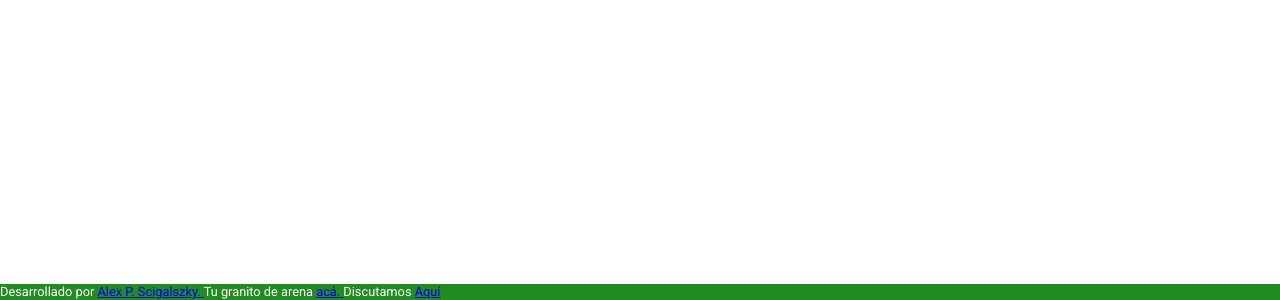
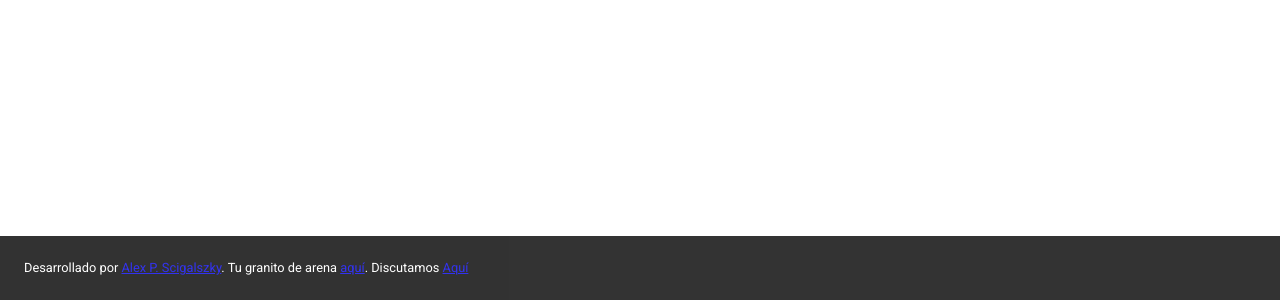
Before and after one commit to AlexScigalszky/random-names-ui, a website: page index.html in a window 1280 px wide. Shown: the part 500-800 px from the top of the page. Drawn offline with nearby package versions, Linux system fonts and the light colour scheme; no server answers.

Commit message:
footer backgound

```diff
--- a/index.css
+++ b/index.css
@@ -1,4 +1,4 @@
-@import url('https://fonts.googleapis.com/css2?family=Roboto&display=swap');
+@import url("https://fonts.googleapis.com/css2?family=Roboto&display=swap");
 
 * {
   margin: 0;
@@ -6,23 +6,25 @@
 }
 
 body {
-    cursor: pointer;
-    font-family: 'Roboto', sans-serif;
+  font-family: "Roboto", sans-serif;
 }
 footer {
+  padding: 1.5rem;
   font-size: 0.8rem;
   height: 1rem;
-    background-color: forestgreen;
+  opacity: 0.8;
+  background-color: #000000;
   color: white;
 }
-.center-center{
+.center-center {
   display: flex;
   justify-content: center;
   align-items: center;
 }
 
-#app {
-    height: calc(100vh - 1rem);
+.main-container {
+  cursor: pointer;
+  height: calc(100vh - 4rem);
 }
 
 .name {
@@ -38,7 +40,6 @@ footer {
   background-color: pink;
 }
 
-
 .male {
   color: darkblue;
   background-color: lightblue;
--- a/index.html
+++ b/index.html
@@ -4,27 +4,25 @@
     <meta charset="UTF-8" />
     <meta http-equiv="X-UA-Compatible" content="IE=edge" />
     <meta name="viewport" content="width=device-width, initial-scale=1.0" />
+    <link rel="icon" type="image/x-icon" href="favicon.ico" />
     <title>Nombres</title>
     <link rel="stylesheet" href="./index.css" />
   </head>
   <body>
-    <div id="app" class="center-center" v-bind:class="classObject" @click="fetchRandomName">
+    <div id="app" v-bind:class="classObject">
+      <div class="main-container center-center" @click="fetchRandomName">
         <div v-if="ready">
           <div id="nameData.body.name" class="name">{{ nameData.body.name }}</div>
           <div id="nameData.body.genre" class="genre">{{ nameData.body.genre }}</div>
         </div>
       </div>
+
       <footer>
         Desarrollado por
-      <a href="https://github.com/AlexScigalszky/AlexScigalszky" target="_blank" rel="noopener"> Alex P. Scigalszky. </a>
-
-      Tu granito de arena
-      <a href="https://github.com/AlexScigalszky/qa/issues/new" target="_blank" rel="noopener"> acá. </a>
-
-      Discutamos
-      <a href="https://github.com/AlexScigalszky/qa/discussions/new" target="_blank"> Aquí </a>
+        <a href="https://github.com/AlexScigalszky" target="_blank" rel="noopener"> Alex P. Scigalszky</a>. Tu granito de arena <a href="https://github.com/AlexScigalszky/random-names-ui/issues/new" target="_blank" rel="noopener"> aquí</a>. Discutamos
+        <a href="https://github.com/AlexScigalszky/random-names-ui/discussions/new" target="_blank"> Aquí</a>
       </footer>
-
+    </div>
     <script src="https://cdn.jsdelivr.net/npm/vue@2.6.14"></script>
     <script src="./index.js"></script>
   </body>
```
Lines whose indentation alone changed are shown as unchanged.
